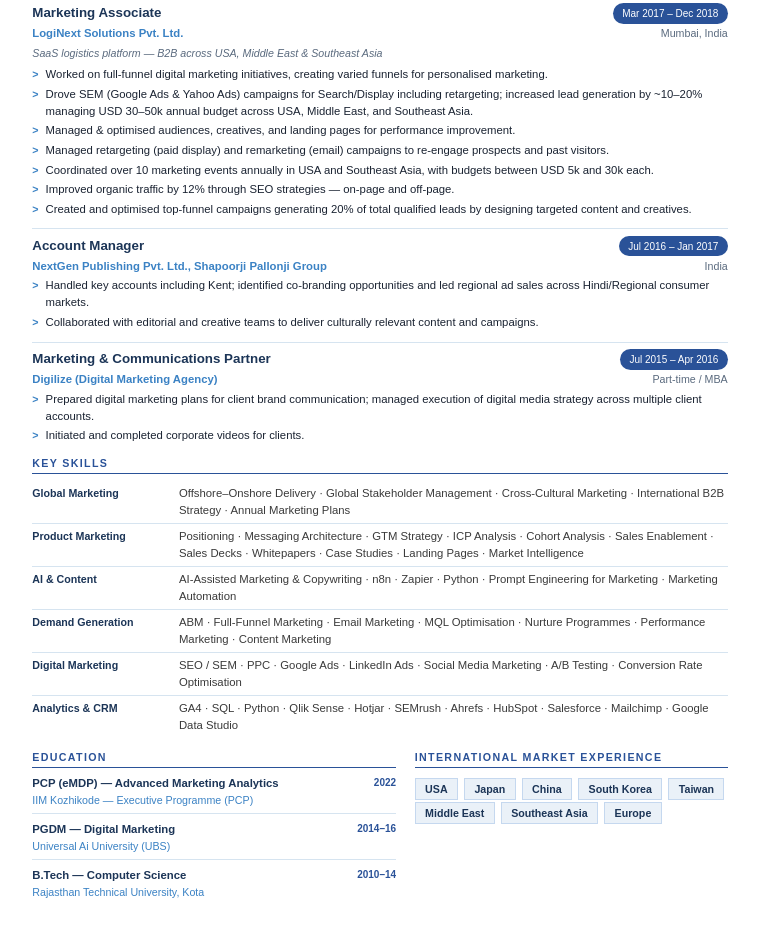
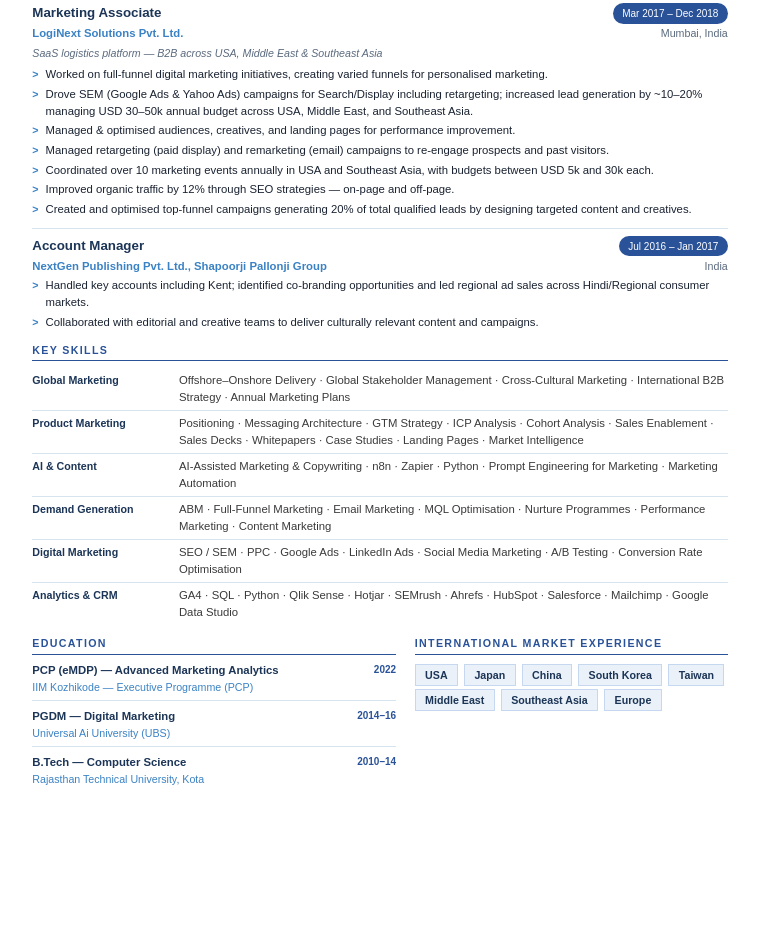
Before and after one commit to Sonia3001/resume, a plain HTML site: page index.html in a window 1280 px wide. Shown: the part 1231-2167 px from the top of the page, without its empty margins (260-1019 px from the left). After the commit the page ends 2071 px from the top, so only its background shows below. Drawn offline with Linux system fonts and the light colour scheme.

Commit message:
Update index.html

```diff
--- a/index.html
+++ b/index.html
@@ -448,21 +448,6 @@
       </ul>
     </div>
 
-    <!-- DIGILIZE -->
-    <div class="job">
-      <div class="job-hdr">
-        <div class="job-title-cell">Marketing &amp; Communications Partner</div>
-        <div class="job-date-cell"><span class="date-badge">Jul 2015 – Apr 2016</span></div>
-      </div>
-      <div class="job-meta">
-        <div class="job-co">Digilize (Digital Marketing Agency)</div>
-        <div class="job-loc">Part-time / MBA</div>
-      </div>
-      <ul class="jb">
-        <li>Prepared digital marketing plans for client brand communication; managed execution of digital media strategy across multiple client accounts.</li>
-        <li>Initiated and completed corporate videos for clients.</li>
-      </ul>
-    </div>
 
   </div>
 
```
